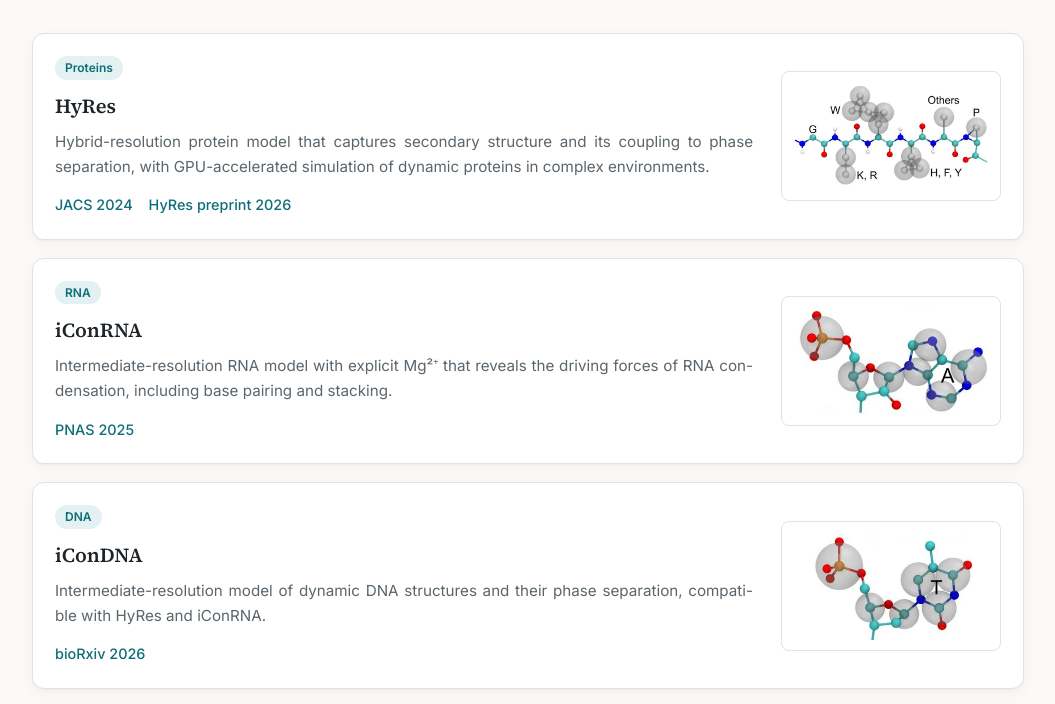
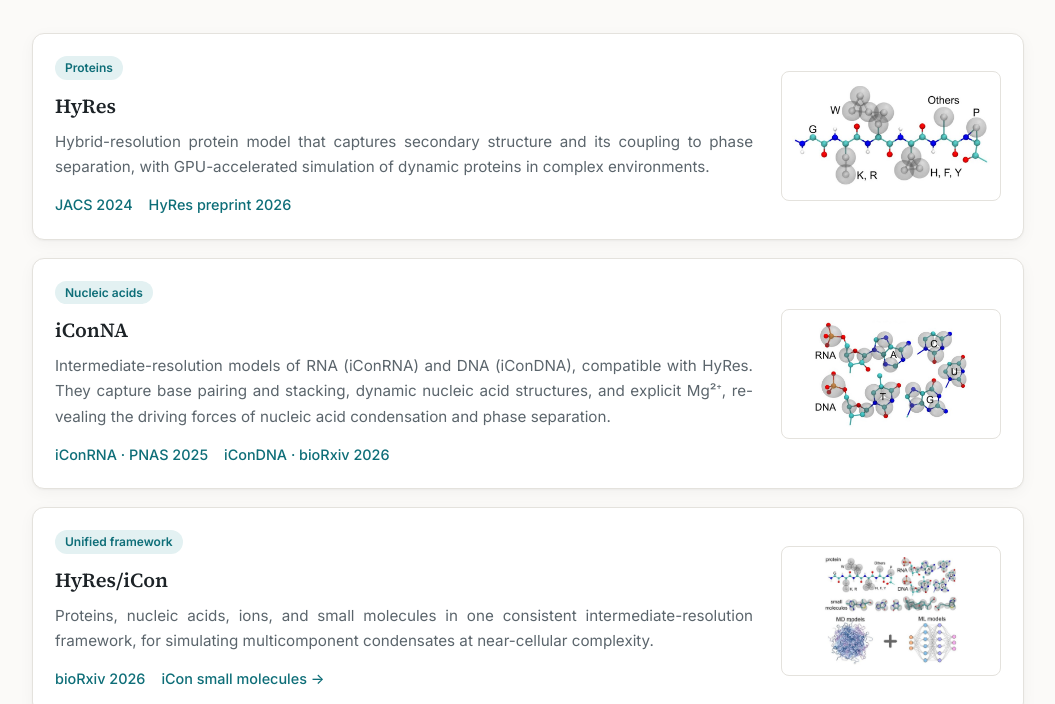
Before and after one commit to lslumass/lslumass.github.io, a plain HTML site: page models.html in a window 1280 px wide. Shown: the part 239-943 px from the top of the page, without its empty margins (112-1167 px from the left). Drawn offline with Linux system fonts and the light colour scheme.

Commit message:
Models: merge iConRNA and iConDNA into one iConNA card
Co-Authored-By: Claude Opus 5.5 <noreply@anthropic.com>

```diff
--- a/models.html
+++ b/models.html
@@ -58,25 +58,15 @@
       </article>
       <article class="card">
         <div class="card-body">
-        <span class="tag">RNA</span>
-        <h3>iConRNA</h3>
-        <p>Intermediate-resolution RNA model with explicit Mg²⁺ that reveals the driving forces of RNA condensation, including base pairing and stacking.</p>
+        <span class="tag">Nucleic acids</span>
+        <h3>iConNA</h3>
+        <p>Intermediate-resolution models of RNA (iConRNA) and DNA (iConDNA), compatible with HyRes. They capture base pairing and stacking, dynamic nucleic acid structures, and explicit Mg²⁺, revealing the driving forces of nucleic acid condensation and phase separation.</p>
         <div class="actions">
-          <a href="https://doi.org/10.1073/pnas.2504583122" target="_blank" rel="noopener">PNAS 2025</a>
+          <a href="https://doi.org/10.1073/pnas.2504583122" target="_blank" rel="noopener">iConRNA · PNAS 2025</a>
+          <a href="https://doi.org/10.64898/2026.09.14.751430" target="_blank" rel="noopener">iConDNA · bioRxiv 2026</a>
         </div>
         </div>
-        <figure class="card-fig"><img src="images/models/iconrna.jpg" alt="iConRNA bead mapping of an adenosine nucleotide" loading="lazy"></figure>
-      </article>
-      <article class="card">
-        <div class="card-body">
-        <span class="tag">DNA</span>
-        <h3>iConDNA</h3>
-        <p>Intermediate-resolution model of dynamic DNA structures and their phase separation, compatible with HyRes and iConRNA.</p>
-        <div class="actions">
-          <a href="https://doi.org/10.64898/2026.09.14.751430" target="_blank" rel="noopener">bioRxiv 2026</a>
-        </div>
-        </div>
-        <figure class="card-fig"><img src="images/models/icondna.jpg" alt="iConDNA bead mapping of a thymidine nucleotide" loading="lazy"></figure>
+        <figure class="card-fig"><img src="images/models/iconna.jpg" alt="iConNA bead mappings of RNA and DNA nucleotides and the A, C, G, T and U bases" loading="lazy"></figure>
       </article>
       <article class="card">
         <div class="card-body">
```
Also changed, not shown: images/models/iconna.jpg (added).
